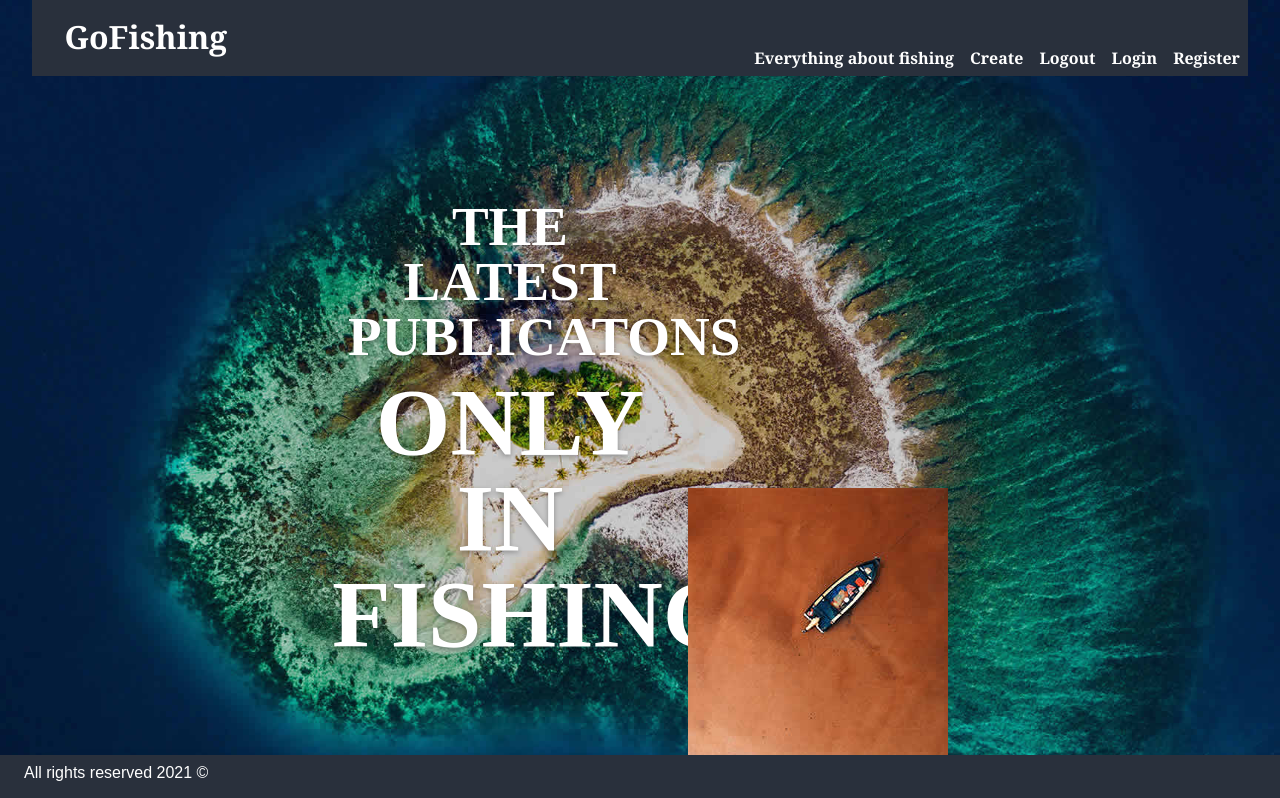
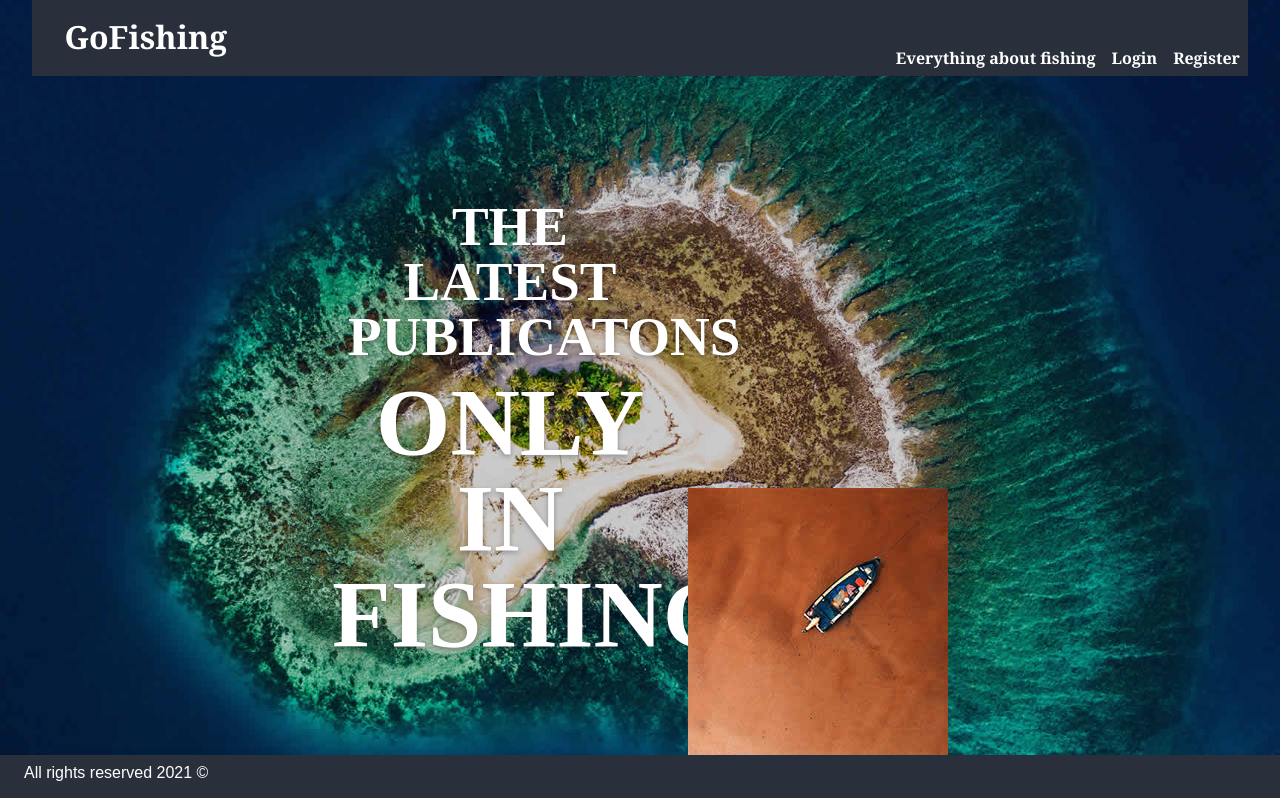
Before and after one commit to VartiVelkova/react-exam, a React (Create React App) app: page / in a window 1280 px wide. Shown: the top 798 px of the page. Built offline with nearby package versions, Linux system fonts and the light colour scheme.

Commit message:
add header

```diff
--- a/src/components/Header/Header.js
+++ b/src/components/Header/Header.js
@@ -1,20 +1,32 @@
+import { Link } from 'react-router-dom';
+import { useAuthContext } from '../../contexts/AuthContext.js';
+
 const Header = () => {
+    const {user} = useAuthContext();
+
+    let guest = (
+        <div id="guest">
+           <Link to="/login">Login</Link>
+           <Link to="/register">Register</Link>
+       </div>
+    );
+
+    let userNav = (
+        <div id="user">
+            <h4>Hello {user.email}</h4>
+           <Link to="/create">Create</Link>
+           <Link to="/logout">Logout</Link>
+       </div>
+    );
     return (
 <header>
-
-   <h1><a className="home" href="#">GoFishing</a></h1>
+   <h1><Link className="home" to="/">GoFishing</Link></h1>
    <nav>
-       <a href="#">Everything about fishing</a>
-
-       <div id="user">
-           <a href="/create">Create</a>
-           <a href="/logout">Logout</a>
-       </div>
-
-       <div id="guest">
-           <a href="/login">Login</a>
-           <a href="/register">Register</a>
-       </div>
+    <Link to="/all">Everything about fishing</Link>
+       { user.email
+       ? userNav
+       : guest
+       }
    </nav>
 </header>
     );
```
